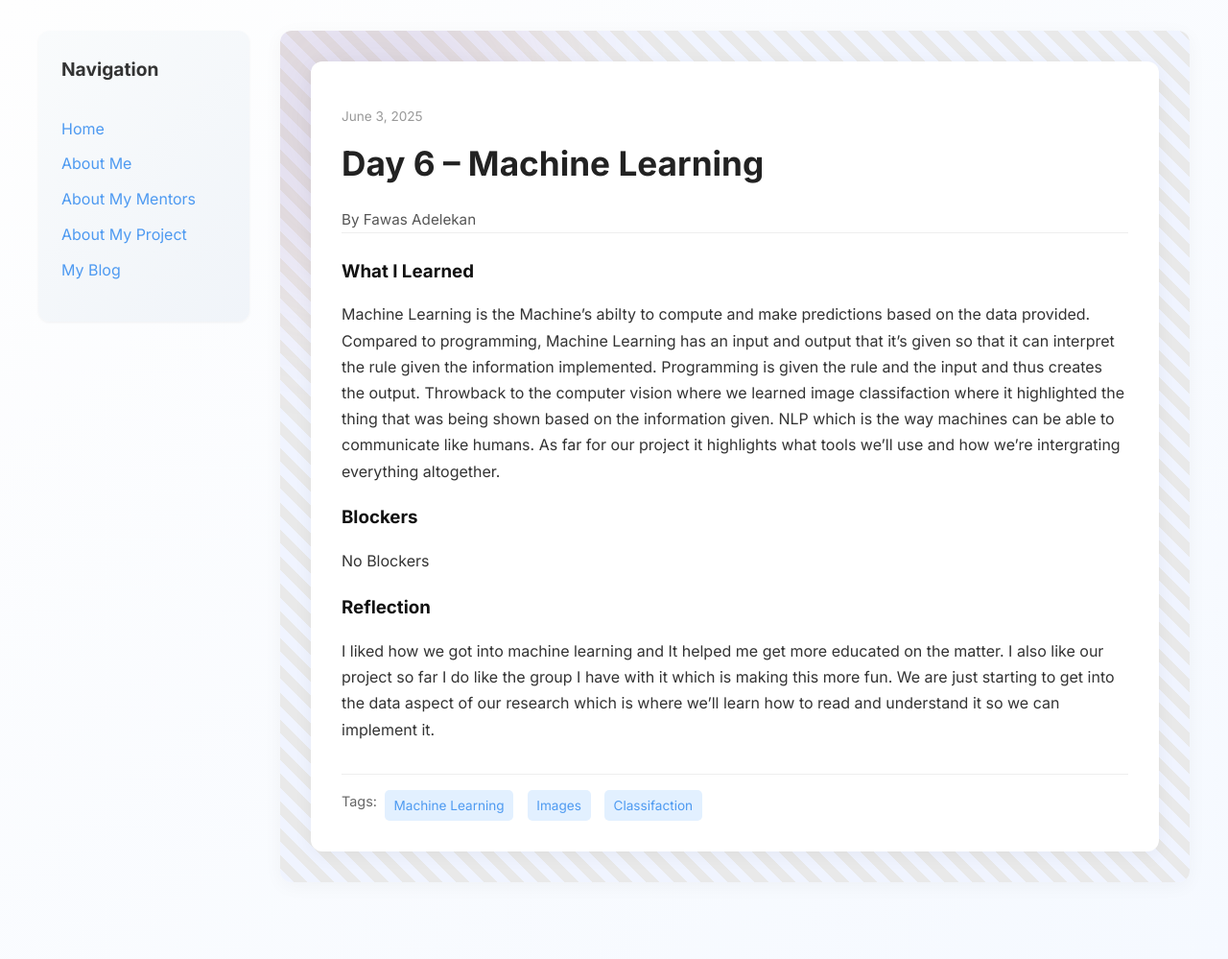
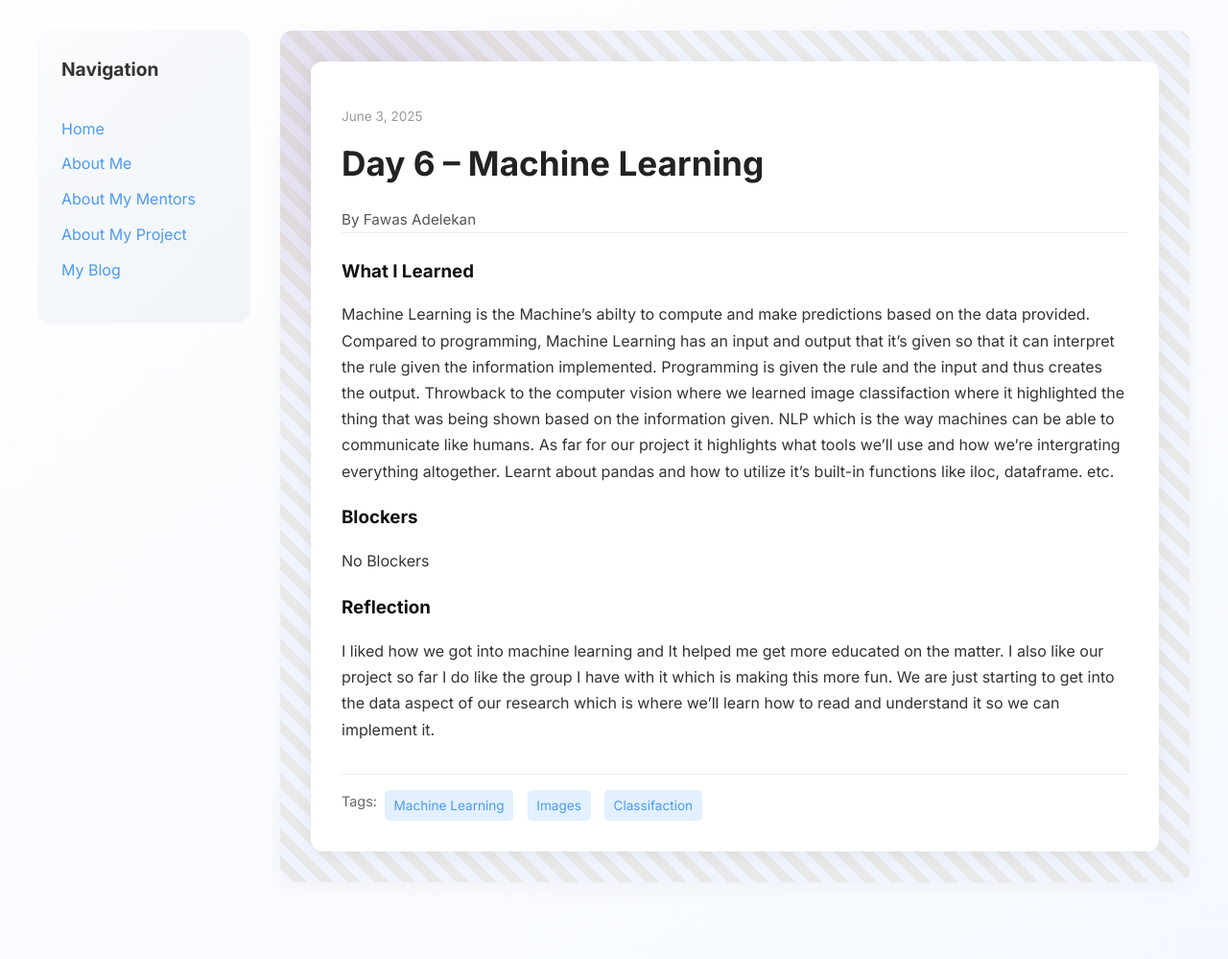
Before and after one commit to ForrestAj/ForrestAj.github.io, a Jekyll site: the page built from _posts/2025-06-03-day-6.md, in a window 1280 px wide. Shown: the whole page at 96% size. Built offline with Jekyll 4.4.1, drawn with Linux system fonts in a browser that asks for light colours.

Commit message:
Update 2025-06-03-day-6.md

```diff
--- a/_posts/2025-06-03-day-6.md
+++ b/_posts/2025-06-03-day-6.md
@@ -7,7 +7,7 @@
 tags: ["Machine Learning", "Images", "Classifaction"]
 
 what_i_learned: |
-  Machine Learning is the Machine's abilty to compute and make predictions based on the data provided. Compared to programming, Machine Learning has an input and output that it's given so that it can interpret the rule given the information implemented. Programming is given the rule and the input and thus creates the output. Throwback to the computer vision where we learned image classifaction where it highlighted the thing that was being shown based on the information given. NLP which is the way machines can be able to communicate like humans. As far for our project it highlights what tools we'll use and how we're intergrating everything altogether.
+  Machine Learning is the Machine's abilty to compute and make predictions based on the data provided. Compared to programming, Machine Learning has an input and output that it's given so that it can interpret the rule given the information implemented. Programming is given the rule and the input and thus creates the output. Throwback to the computer vision where we learned image classifaction where it highlighted the thing that was being shown based on the information given. NLP which is the way machines can be able to communicate like humans. As far for our project it highlights what tools we'll use and how we're intergrating everything altogether. Learnt about pandas and how to utilize it's built-in functions like iloc, dataframe. etc.
 
 
 
```
